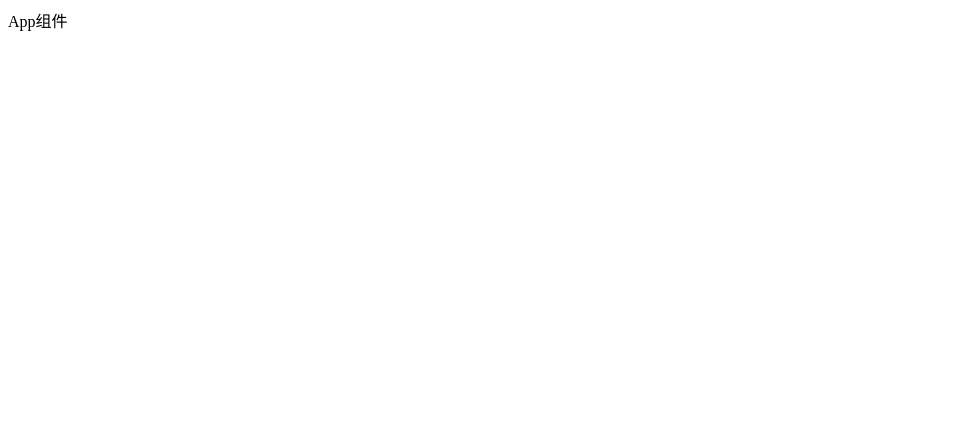
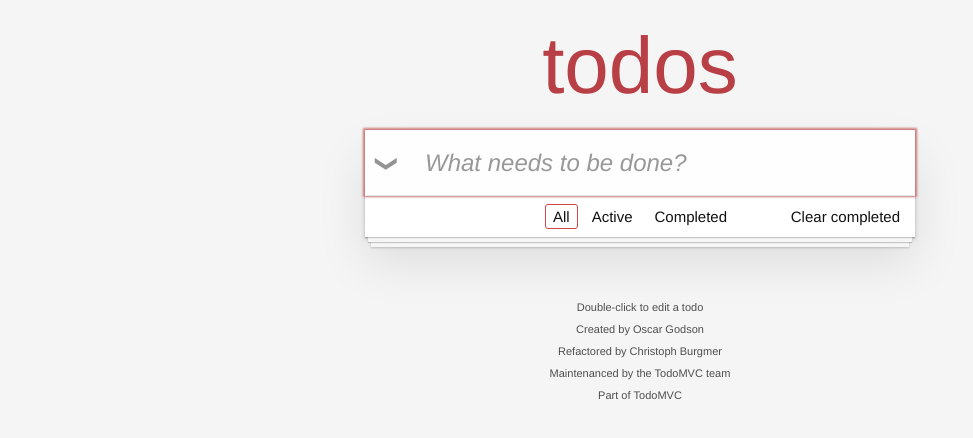
Before and after one commit to CodeBoy-0223/todomvc-react, a React (Create React App) app: page / in a window 1280 px wide. Shown: the top 438 px of the page, without its empty margins (0-973 px from the left). Built offline with nearby package versions, Linux system fonts and the light colour scheme.

Commit message:
feat: 引入todomvc

```diff
--- a/src/App.jsx
+++ b/src/App.jsx
@@ -3,6 +3,54 @@ import { Component } from 'react'
 // 类式组件
 export default class App extends Component {
 	render() {
-		return <div>App组件</div>
+		return (
+			<>
+				<section className='todoapp'>
+					<header className='header'>
+						<h1>todos</h1>
+						<input className='new-todo' placeholder='What needs to be done?' autoFocus />
+					</header>
+					<main className='main'>
+						<div className='toggle-all-container'>
+							<input className='toggle-all' type='checkbox' />
+							<label className='toggle-all-label' htmlFor='toggle-all'>
+								Mark all as complete
+							</label>
+						</div>
+						<ul className='todo-list'></ul>
+					</main>
+					<footer className='footer'>
+						<span className='todo-count'></span>
+						<ul className='filters'>
+							<li>
+								<a href='#/' className='selected'>
+									All
+								</a>
+							</li>
+							<li>
+								<a href='#/active'>Active</a>
+							</li>
+							<li>
+								<a href='#/completed'>Completed</a>
+							</li>
+						</ul>
+						<button className='clear-completed'>Clear completed</button>
+					</footer>
+				</section>
+				<footer className='info'>
+					<p>Double-click to edit a todo</p>
+					<p>
+						Created by <a href='http://twitter.com/oscargodson'>Oscar Godson</a>
+					</p>
+					<p>
+						Refactored by <a href='https://github.com/cburgmer'>Christoph Burgmer</a>
+					</p>
+					<p>Maintenanced by the TodoMVC team</p>
+					<p>
+						Part of <a href='http://todomvc.com'>TodoMVC</a>
+					</p>
+				</footer>
+			</>
+		)
 	}
 }
--- a/src/index.js
+++ b/src/index.js
@@ -5,6 +5,9 @@ import ReactDOM from 'react-dom'
 
 // 引入根组件
 import App from './App'
+// 引入全局样式
+import './assets/todomvc/base.css'
+import './assets/todomvc/index.css'
 
 // 渲染根组件到页面中
 ReactDOM.render(
```
